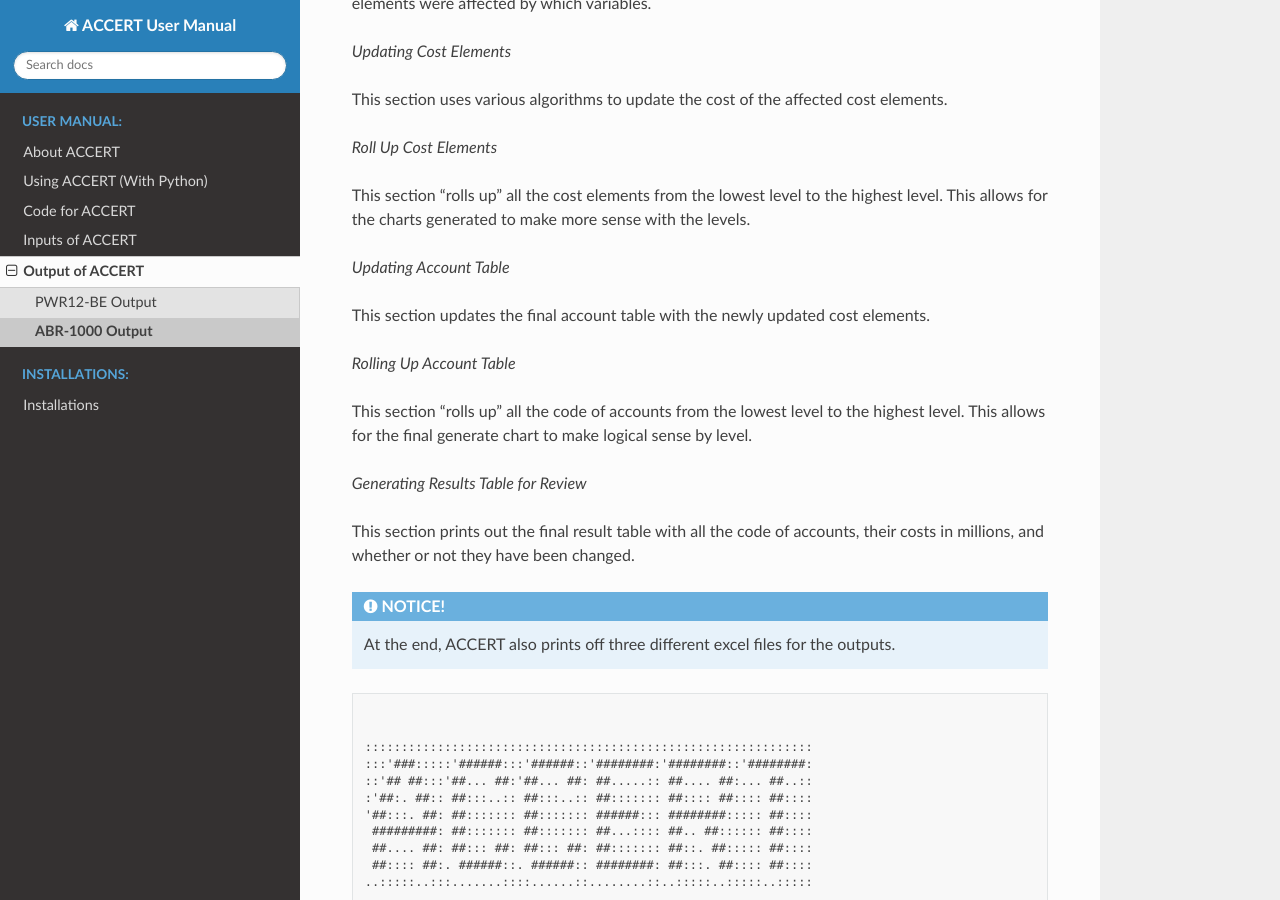
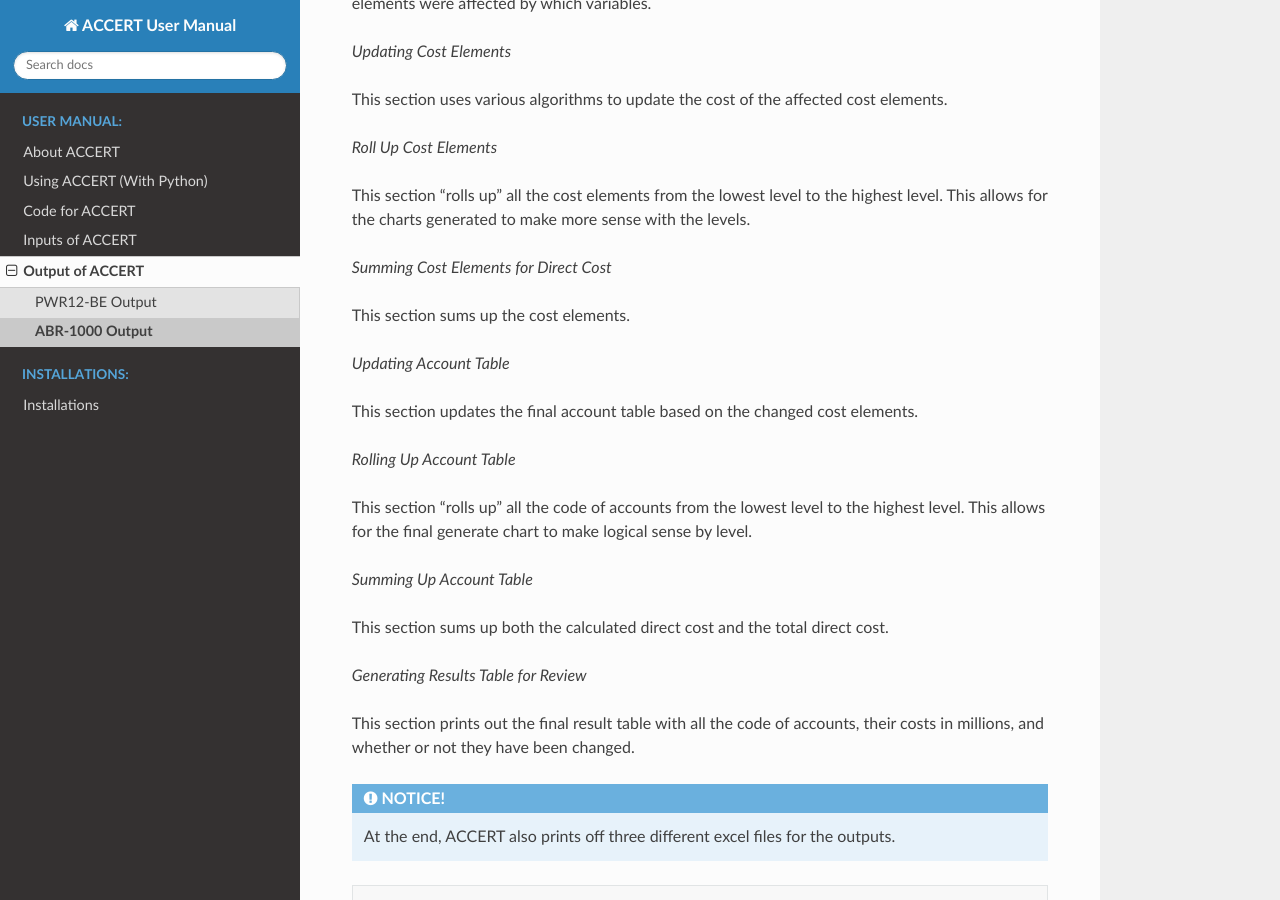
Before and after one commit to accert-dev/ACCERT, a Sphinx documentation site: the page built from docs/source/ABR1000Output.rst, in a window 1280 px wide and 900 px high, scrolled down 653 px. Built offline with Sphinx 7.4.7 and the Read the Docs theme 2.0.0, drawn with Linux system fonts in a browser that asks for light colours.

Commit message:
Typos with the output

```diff
--- a/docs/source/ABR1000Output.rst
+++ b/docs/source/ABR1000Output.rst
@@ -30,13 +30,21 @@
 
 This section "rolls up" all the cost elements from the lowest level to the highest level. This allows for the charts generated to make more sense with the levels.
 
+*Summing Cost Elements for Direct Cost*
+
+This section sums up the cost elements.
+
 *Updating Account Table*
 
-This section updates the final account table with the newly updated cost elements.
+This section updates the final account table based on the changed cost elements.
 
 *Rolling Up Account Table*
 
 This section "rolls up" all the code of accounts from the lowest level to the highest level. This allows for the final generate chart to make logical sense by level.
+
+*Summing Up Account Table*
+
+This section sums up both the calculated direct cost and the total direct cost.
 
 *Generating Results Table for Review*
 
```
